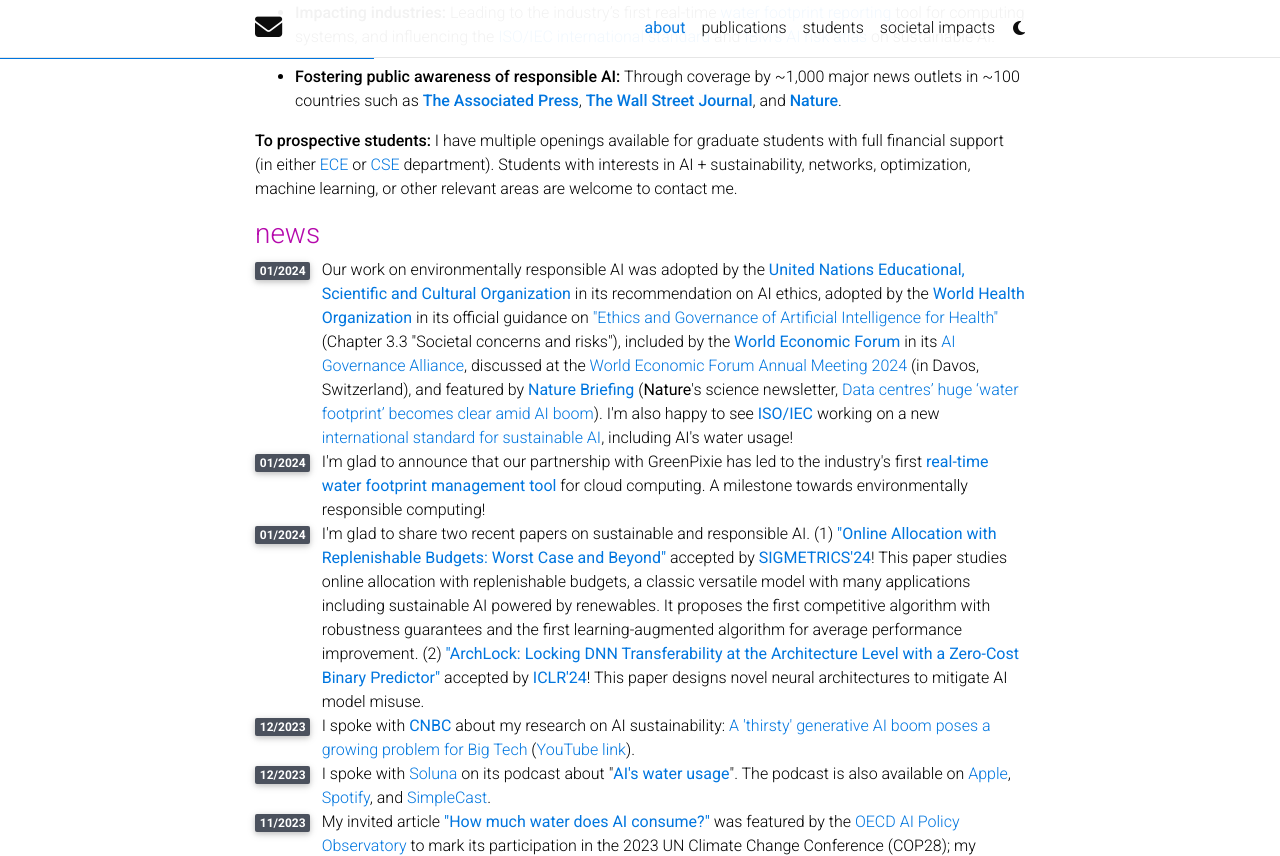
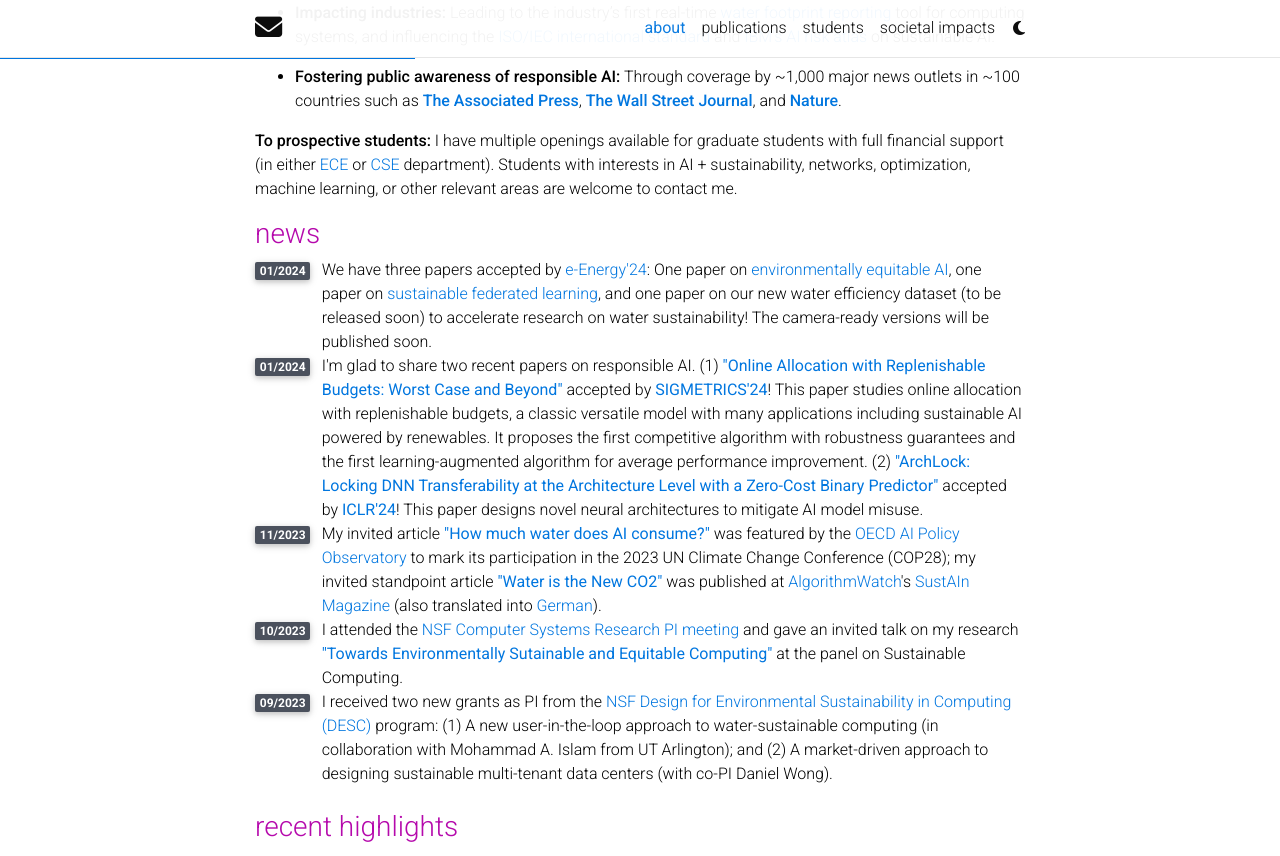
Before and after one commit to shaoleiren/shaoleiren.github.io, a Jekyll site: the page built from _pages/about.md, in a window 1280 px wide and 900 px high, scrolled down 841 px, cut to the strip 0-856 px from the top of the window. Built offline with Jekyll 4.4.1, drawn with Linux system fonts in a browser that asks for light colours; full-size pictures stand in for the smaller copies a plugin makes; comment, search, counter and statistics services are not loaded; a style sheet for code colours, icons or effects is not loaded.

Commit message:
Update about.html

```diff
--- a/_layouts/about.html
+++ b/_layouts/about.html
@@ -52,6 +52,7 @@
           <!-- Selected media -->
           <h3>news</h3>
 
+          <!--
 
           <div class="row">
               <div class="col-xs-1 cl-sm-1 col-md-1 text-center" style="width: 30px;">
@@ -85,7 +86,18 @@
               </div>
           </div>
 
+          -->
 
+          <div class="row">
+              <div class="col-xs-1 cl-sm-1 col-md-1 text-center" style="width: 30px;">
+                <span class="badge font-weight-bold stylish-color text-uppercase align-middle" style="min-width: 30px;">
+                 01/2024
+                </span>
+              </div>
+              <div class="col-xs-11 cl-sm-11 col-md-11 mt-2 mt-md-0">
+               We have three papers accepted by <a href="https://energy.acm.org/conferences/eenergy/2024/index.php">e-Energy'24</a>: One paper on <a href="https://arxiv.org/abs/2307.05494">environmentally equitable AI</a>, one paper on <a href="https://arxiv.org/abs/2311.03615">sustainable federated learning</a>, and one paper on our new water efficiency dataset (to be released soon) to accelerate research on water sustainability! The camera-ready versions will be published soon.
+              </div>
+          </div>
 
 
           <div class="row">
@@ -95,7 +107,7 @@
                 </span>
               </div>
               <div class="col-xs-11 cl-sm-11 col-md-11 mt-2 mt-md-0">
-               I'm glad to share two recent papers on sustainable and responsible AI. (1) <b><a href="https://arxiv.org/abs/2401.04340">"Online Allocation with Replenishable Budgets: Worst Case and Beyond"</a></b>
+               I'm glad to share two recent papers on responsible AI. (1) <b><a href="https://arxiv.org/abs/2401.04340">"Online Allocation with Replenishable Budgets: Worst Case and Beyond"</a></b>
                accepted by <b><a href="https://www.sigmetrics.org/sigmetrics2024/">SIGMETRICS'24</a></b>! This paper studies online allocation with replenishable budgets, a classic versatile model with many applications including sustainable AI powered by renewables. It proposes the first competitive algorithm with robustness guarantees and the first learning-augmented algorithm for average performance improvement. (2) <b><a href="https://openreview.net/pdf?id=e2YOVTenU9">"ArchLock: Locking DNN Transferability at the Architecture Level with a Zero-Cost Binary Predictor"</a></b>
                accepted by <b><a href="https://iclr.cc/Conferences/2024/Dates">ICLR'24</a></b>! This paper designs novel neural architectures to mitigate AI model misuse.
               </div>
@@ -128,7 +140,7 @@
                Our paper <b><a href="https://arxiv.org/abs/2401.04340">"Online Allocation with Replenishable Budgets: Worst Case and Beyond"</a></b>
                is accepted by <b><a href="https://www.sigmetrics.org/sigmetrics2024/">SIGMETRICS'24</a></b>! This paper studies online allocation with replenishable budgets, a classic versatile model with many applications including sustainable AI powered by renewables. It proposes the first competitive algorithm with robustness guarantees and the first learning-augmented algorithm for average performance improvement.
               </div>
-          </div> -->
+          </div>
 
 
 
@@ -156,6 +168,8 @@
                <a href="https://clean-integration.simplecast.com/episodes/shoalei-ren" target="_blank">SimpleCast</a>.
               </div>
           </div>
+
+          -->
 
           <div class="row">
               <div class="col-xs-1 cl-sm-1 col-md-1 text-center" style="width: 30px;">
```
